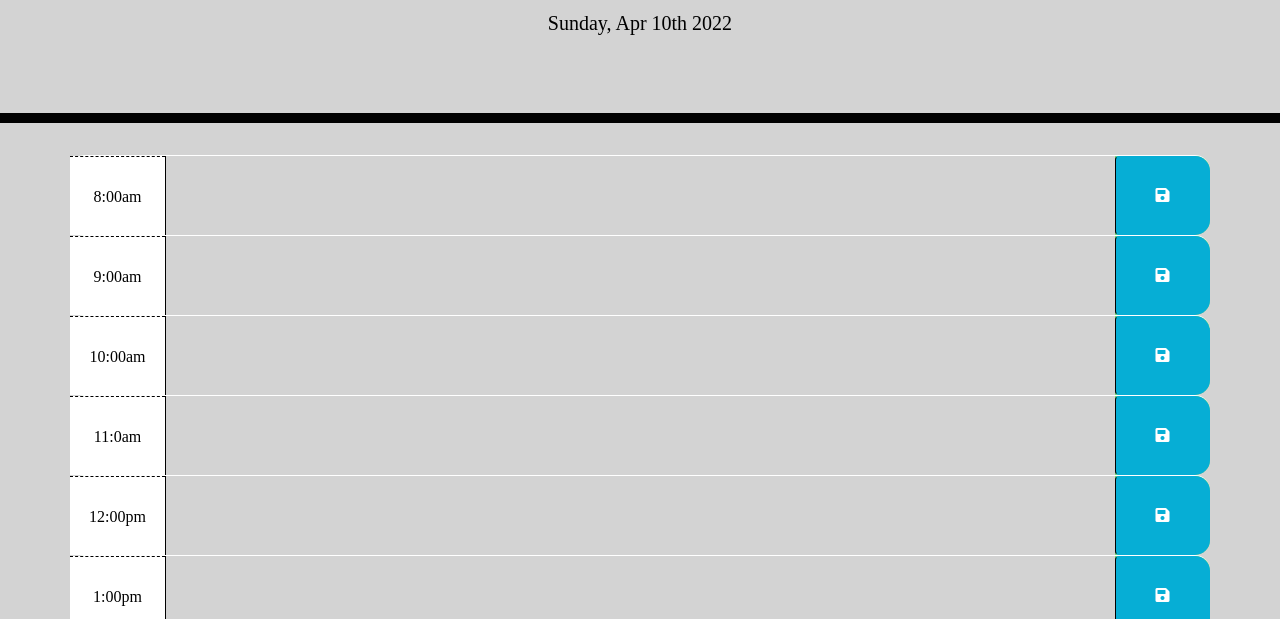
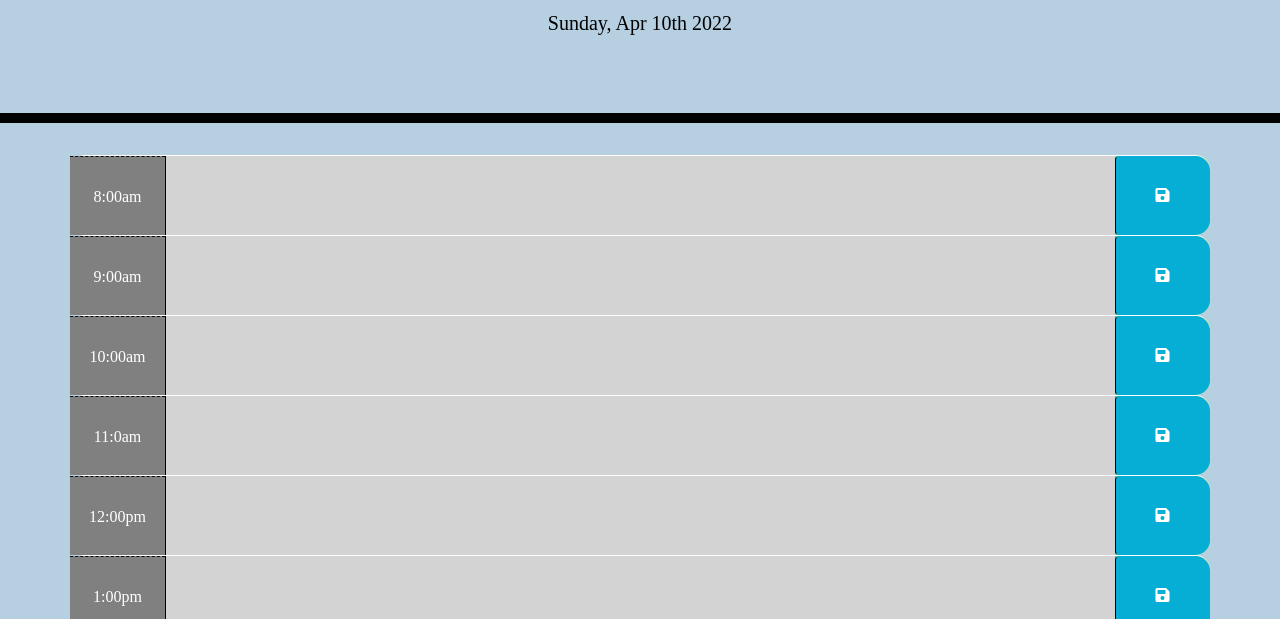
Before and after one commit to johnc13b/scheduler, a plain HTML site: page index.html in a window 1280 px wide. Shown: the part 181-800 px from the top of the page. Drawn offline with nearby package versions, Linux system fonts and the light colour scheme.

Commit message:
Update style.css

```diff
--- a/assets/CSS/style.css
+++ b/assets/CSS/style.css
@@ -2,7 +2,7 @@ body {
   font-family: 'Helvetica, Arial, sans-serif' !important;
   font-size: 1em;
   line-height: 1;
-  background-color: #d3d3d3;
+  background-color: #b6d0e2;
 }
 
 textarea {
@@ -38,8 +38,8 @@ textarea {
 }
 
 .hour {
-  background-color: #ffffff;
-  color: #000000;
+  background-color: #808080;
+  color: #fff;
   border-top: 1px dashed #000000;
 }
 
```
